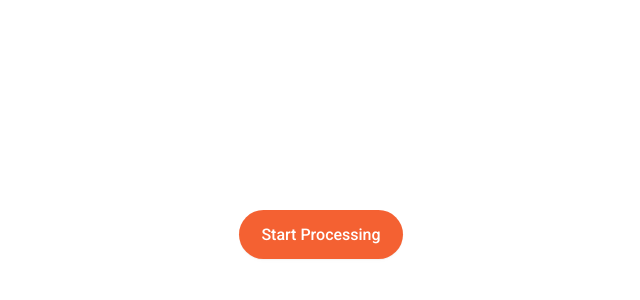
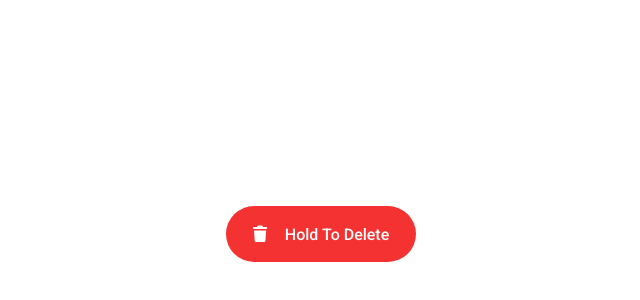
Before and after one commit to ArnavNath550/NeatButtonMicroAnimations, a React (Vite) app: page / in a window 1280 px wide. Shown: the part 166-466 px from the top of the page, without its empty margins (319-959 px from the left). Built offline with nearby package versions, Linux system fonts and the light colour scheme.

Commit message:
hold to delete button

```diff
--- a/src/App.tsx
+++ b/src/App.tsx
@@ -1,10 +1,11 @@
 import { useState } from "react";
 import ProcessingButton from "./components/ProcessingButton";
+import HoldToDeleteButton from "./components/HoldToDeleteButton";
 
 function App() {
   return (
     <>
-      <ProcessingButton />
+      <HoldToDeleteButton />
     </>
   );
 }
--- /dev/null
+++ b/src/components/HoldToDeleteButton.tsx
@@ -0,0 +1,220 @@
+import { motion, useAnimation } from "framer-motion";
+import * as React from "react";
+import styled from "styled-components";
+import ComponentContainer from "./ComponentContainer";
+
+const HOLD_DURATION = 1500;
+
+const HoldToDeleteButton: React.FC = () => {
+  const [loading, setLoading] = React.useState(false);
+  const [success, setSuccess] = React.useState(false);
+  const holdTimer = React.useRef<NodeJS.Timeout | null>(null);
+
+  const progressControls = useAnimation();
+  const textControls = useAnimation();
+  const lidControls = useAnimation();
+  const iconBounceControls = useAnimation();
+
+  const resetButton = () => {
+    setSuccess(false);
+    setLoading(false);
+
+    progressControls.set({ clipPath: "inset(0% 100% 0% 0%)" });
+
+    textControls.set({ opacity: 0, y: 10 });
+
+    lidControls.set({ rotate: 0, y: 0 });
+
+    iconBounceControls.set({ scale: 1 });
+  };
+
+  const startHold = () => {
+    if (success) {
+      resetButton();
+      return;
+    }
+
+    setLoading(true);
+
+    progressControls.start({
+      clipPath: "inset(0% 0% 0% 0%)",
+      transition: { duration: HOLD_DURATION / 1000, ease: "linear" },
+    });
+
+    lidControls.start({
+      rotate: -35,
+      y: -50,
+      transition: { duration: 0.28, ease: "easeOut" },
+    });
+
+    holdTimer.current = setTimeout(() => {
+      setSuccess(true);
+      setLoading(false);
+
+      textControls.start({
+        opacity: 1,
+        y: 0,
+        transition: { duration: 0.35 },
+      });
+
+      lidControls.start({
+        rotate: 0,
+        y: 0,
+        transition: { type: "spring", stiffness: 650, damping: 14 },
+      });
+
+      iconBounceControls.start({
+        scale: [1, 1.12, 0.96, 1.04, 1],
+        transition: { duration: 0.45, ease: "easeOut" },
+      });
+    }, HOLD_DURATION);
+  };
+
+  const cancelHold = () => {
+    if (success) return;
+
+    setLoading(false);
+
+    progressControls.stop();
+    progressControls.set({ clipPath: "inset(0% 100% 0% 0%)" });
+
+    lidControls.start({
+      rotate: 0,
+      y: 0,
+      transition: { duration: 0.2 },
+    });
+
+    if (holdTimer.current) clearTimeout(holdTimer.current);
+  };
+
+  return (
+    <ComponentContainer>
+      <ButtonWrapper>
+        <MotionButton
+          $loading={loading}
+          $success={success}
+          onMouseDown={startHold}
+          onMouseUp={cancelHold}
+          onMouseLeave={cancelHold}
+        >
+          <ProgressFill
+            initial={{ clipPath: "inset(0% 100% 0% 0%)" }}
+            animate={progressControls}
+          />
+
+          <ContentRow animate={iconBounceControls}>
+            <TrashIcon viewBox="0 0 640 640">
+              <motion.path
+                d="M232.7 69.9L224 96L128 96C110.3 96 96 110.3 96 128C96 145.7 110.3 160 128 160L512 160C529.7 160 544 145.7 544 128C544 110.3 529.7 96 512 96L416 96L407.3 69.9C402.9 56.8 390.7 48 376.9 48L263.1 48C249.3 48 237.1 56.8 232.7 69.9z"
+                fill="currentColor"
+                animate={lidControls}
+                style={{
+                  transformOrigin: "50% 90%", // lid hinge point
+                }}
+              />
+
+              <path
+                d="M512 208L128 208L149.1 531.1C150.7 556.4 171.7 576 197 576L443 576C468.3 576 489.3 556.4 490.9 531.1L512 208z"
+                fill="currentColor"
+              />
+            </TrashIcon>
+
+            <TextWrapper>
+              <motion.span
+                initial={{ opacity: 1, y: 0 }}
+                animate={{ opacity: success ? 0 : 1, y: success ? -10 : 0 }}
+                transition={{ duration: 0.3 }}
+              >
+                Hold To Delete
+              </motion.span>
+
+              <motion.span
+                initial={{ opacity: 0, y: 10 }}
+                animate={textControls}
+                style={{ position: "absolute" }}
+              >
+                Deleted
+              </motion.span>
+            </TextWrapper>
+          </ContentRow>
+        </MotionButton>
+      </ButtonWrapper>
+    </ComponentContainer>
+  );
+};
+
+export default HoldToDeleteButton;
+
+const ButtonWrapper = styled.div`
+  position: relative;
+  display: inline-block;
+`;
+
+const MotionButton = styled(motion.button)<{
+  $loading: boolean;
+  $success: boolean;
+}>`
+  position: relative;
+  overflow: hidden;
+  background-color: ${({ $loading, $success }) =>
+    $success
+      ? "var(--success)"
+      : $loading
+        ? "var(--dangerLighter)"
+        : "var(--danger)"};
+
+  color: #fff;
+  outline: none;
+  border: none;
+  padding: 15px 24px;
+  border-radius: 999px;
+  font-family: Roboto;
+  font-weight: 450;
+  font-size: 1rem;
+  cursor: pointer;
+
+  transition: background-color 0.35s ease;
+  display: inline-flex;
+  align-items: center;
+
+  &:hover {
+    opacity: 0.85;
+  }
+
+  &:active {
+    background-color: ${({ $loading, $success }) =>
+      $success
+        ? "var(--successDarker)"
+        : $loading
+          ? "var(--danger)"
+          : "var(--dangerDarker)"};
+  }
+`;
+
+const ContentRow = styled(motion.div)`
+  display: flex;
+  align-items: center;
+  gap: 12px;
+`;
+
+const TrashIcon = styled.svg`
+  width: 26px;
+  height: 26px;
+  color: white;
+  display: block;
+`;
+
+const ProgressFill = styled(motion.div)`
+  position: absolute;
+  inset: 0;
+  background: rgba(255, 255, 255, 0.15);
+  pointer-events: none;
+`;
+
+const TextWrapper = styled.div`
+  position: relative;
+  display: flex;
+  justify-content: center;
+  width: 100%;
+  pointer-events: none;
+`;
--- a/src/index.css
+++ b/src/index.css
@@ -12,6 +12,9 @@
     --primary: #f46132;
     --primaryLighter: #f9774d;
     --primaryDarker: #de4817;
+    --danger: #f43232;
+    --dangerLighter: #fc6666;
+    --dangerDarker: #ca1919;
     --secondary: #1184e7;
     --secondaryLighter: #5fa9e9;
     --secondaryDarker: #0a6dc2;
```
